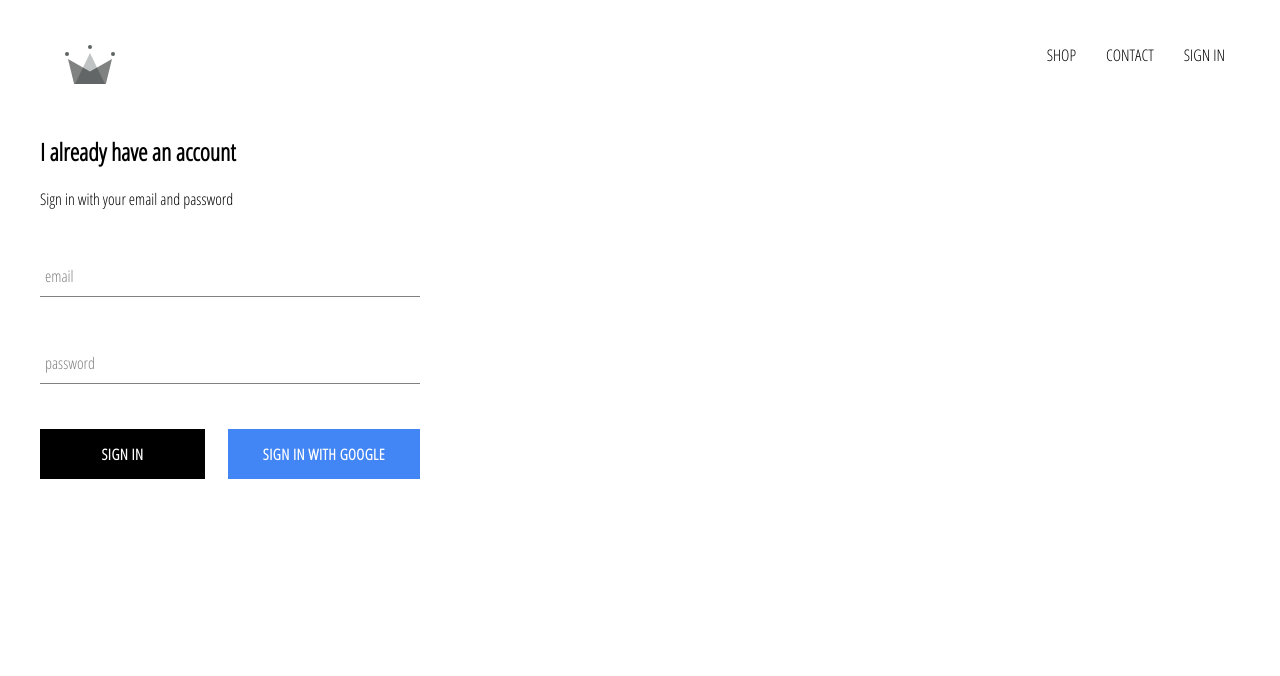
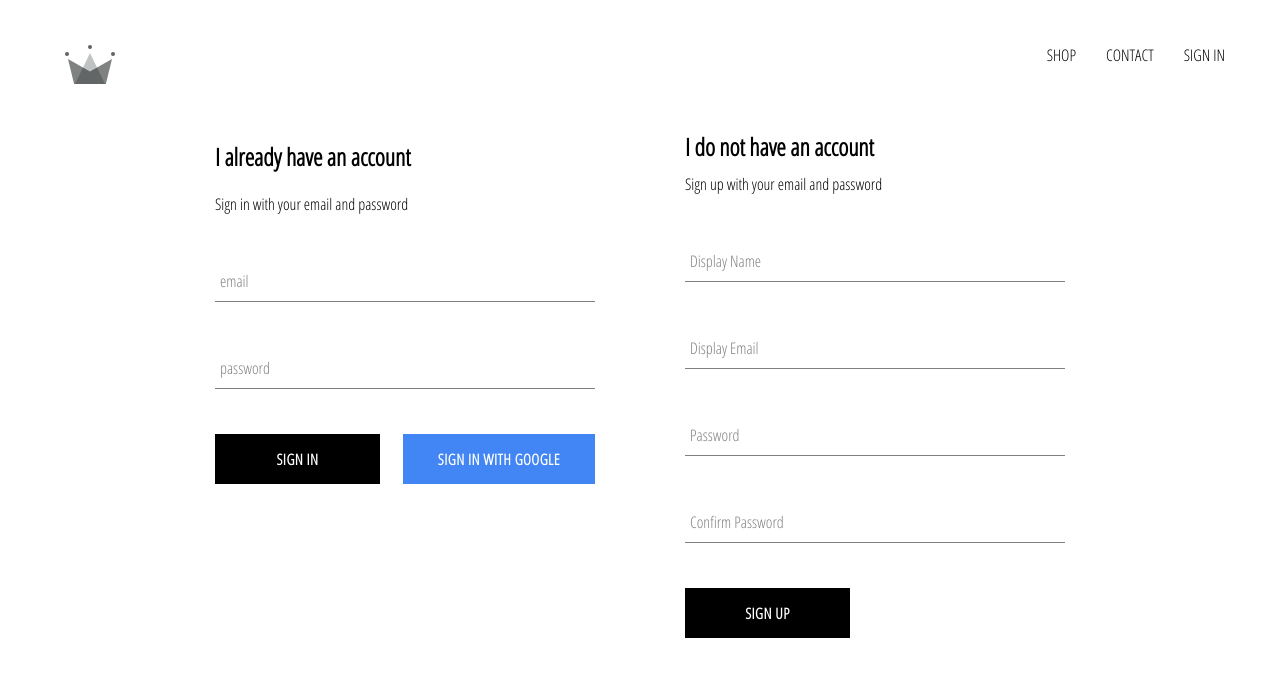
Before and after one commit to sashaneprokin/crwnclothing, a React (Create React App) app: page /signin in a window 1280 px wide. Shown: the top 676 px of the page. Built offline with nearby package versions, Linux system fonts and the light colour scheme; no server answers.

Commit message:
implemented firebase utils, included ability to store authenticated users into firestore db

```diff
--- a/src/App.js
+++ b/src/App.js
@@ -7,7 +7,7 @@
 import ShopPage from './pages/shop/shop';
 import SignInAndSignUpPage from './pages/sign-in-and-sign-up/sign-in-and-sign-up';
 import Header from './components/header/header';
-import { auth } from './firebase/firebase.utils';
+import { auth, createUserProfileDocument } from './firebase/firebase.utils';
 
 class App extends React.Component {
   constructor() {
@@ -21,10 +21,23 @@
   unsubscribeFromAuth = null;
 
   componentDidMount() {
-    this.unsubscribeFromAuth = auth.onAuthStateChanged(user => {
-      this.setState({ currentUser: user });
+    this.unsubscribeFromAuth = auth.onAuthStateChanged(async userAuth => {
+      if (userAuth) {
+        const userRef = await createUserProfileDocument(userAuth);
 
-      console.log(user);
+        userRef.onSnapshot(snapShot => {
+          this.setState({
+            currentUser: {
+              id: snapShot.id,
+              ...snapShot.data()
+            }
+          });
+
+          console.log(this.state);
+        });
+      }
+
+      this.setState({ currentUser: userAuth });
     });
   }
 
--- /dev/null
+++ b/src/components/sign-up/sign-up.jsx
@@ -0,0 +1,101 @@
+import React from 'react';
+
+import FormInput from '../form-input/form-input';
+import CustomButton from '../custom-button/custom-button';
+
+import { auth, createUserProfileDocument } from '../../firebase/firebase.utils';
+
+import './sign-up.styles.scss';
+
+class SignUp extends React.Component {
+  constructor() {
+    super();
+
+    this.state = {
+      displayName: '',
+      email: '',
+      password: '',
+      confirmPassword: ''
+    }
+  }
+
+  handleSubmit = async e => {
+    e.preventDefault();
+
+    const { displayName, email, password, confirmPassword } = this.state;
+
+    if (password !== confirmPassword) {
+      alert("passwords don't match");
+      return;
+    }
+
+    try {
+      const { user } = await auth.createUserWithEmailAndPassword(email, password);
+
+      await createUserProfileDocument(user, { displayName });
+
+      this.setState({
+        displayName: '',
+        email: '',
+        password: '',
+        confirmPassword: ''
+      })
+    } catch (err) {
+      console.log(err);
+    }
+
+  }
+
+  handleChange = e => {
+    const { name, value } = e.target;
+
+    this.setState({[name]: value});
+  }
+
+  render() {
+    const { displayName, email, password, confirmPassword } = this.state
+    return (
+      <div className='sign-up'>
+        <h2 className='title'> I do not have an account</h2>
+        <span>Sign up with your email and password</span>
+        <form className='sign-up-form' onSubmit={this.handleSubmit}>
+          <FormInput
+            type='text'
+            name='displayName'
+            value={displayName}
+            onChange={this.handleChange}
+            label='Display Name'
+            required
+            />
+          <FormInput
+            type='email'
+            name='email'
+            value={email}
+            onChange={this.handleChange}
+            label='Display Email'
+            required
+            />
+          <FormInput
+            type='password'
+            name='password'
+            value={password}
+            onChange={this.handleChange}
+            label='Password'
+            required
+            />
+          <FormInput
+            type='password'
+            name='confirmPassword'
+            value={confirmPassword}
+            onChange={this.handleChange}
+            label='Confirm Password'
+            required
+            />
+            <CustomButton type='submit'> SIGN UP </CustomButton>
+        </form>
+      </div>
+    )
+  }
+}
+
+export default SignUp;
--- /dev/null
+++ b/src/components/sign-up/sign-up.styles.scss
@@ -0,0 +1,9 @@
+.sign-up {
+  display: flex;
+  flex-direction: column;
+  width: 380px;
+
+  .title {
+    margin: 10px 0;
+  }
+}
--- a/src/firebase/firebase.utils.js
+++ b/src/firebase/firebase.utils.js
@@ -13,6 +13,32 @@
   measurementId: "G-DGKZ2J1Z6P"
 };
 
+export const createUserProfileDocument = async (userAuth, additionalData) => {
+  if (!userAuth) return;
+
+  const userRef = firestore.doc(`users/${userAuth.uid}`);
+
+  const snapShot = await userRef.get();
+
+  if(!snapShot.exists) {
+    const { displayName, email } = userAuth;
+    const createdAt = new Date();
+
+    try {
+      await userRef.set({
+        displayName,
+        email,
+        createdAt,
+        ...additionalData
+      })
+    } catch (err) {
+      console.log('error creating user', err.message);
+    }
+  }
+
+  return userRef;
+};
+
 firebase.initializeApp(config);
 
 export const auth = firebase.auth();
--- a/src/pages/sign-in-and-sign-up/sign-in-and-sign-up.jsx
+++ b/src/pages/sign-in-and-sign-up/sign-in-and-sign-up.jsx
@@ -1,12 +1,14 @@
 import React from 'react';
 
 import SignIn from '../../components/sign-in/sign-in';
+import SignUp from '../../components/sign-up/sign-up';
 
 import './sign-in-and-sign-up.styles.scss';
 
 const SignInAndSignUpPage = () => (
   <div className='sign-in-and-sign-up'>
     <SignIn />
+    <SignUp />
   </div>
 );
 
--- a/src/pages/sign-in-and-sign-up/sign-in-and-sign-up.styles.scss
+++ b/src/pages/sign-in-and-sign-up/sign-in-and-sign-up.styles.scss
@@ -0,0 +1,6 @@
+.sign-in-and-sign-up {
+  width: 850px;
+  display: flex;
+  justify-content: space-between;
+  margin: 30px auto;
+}
```
